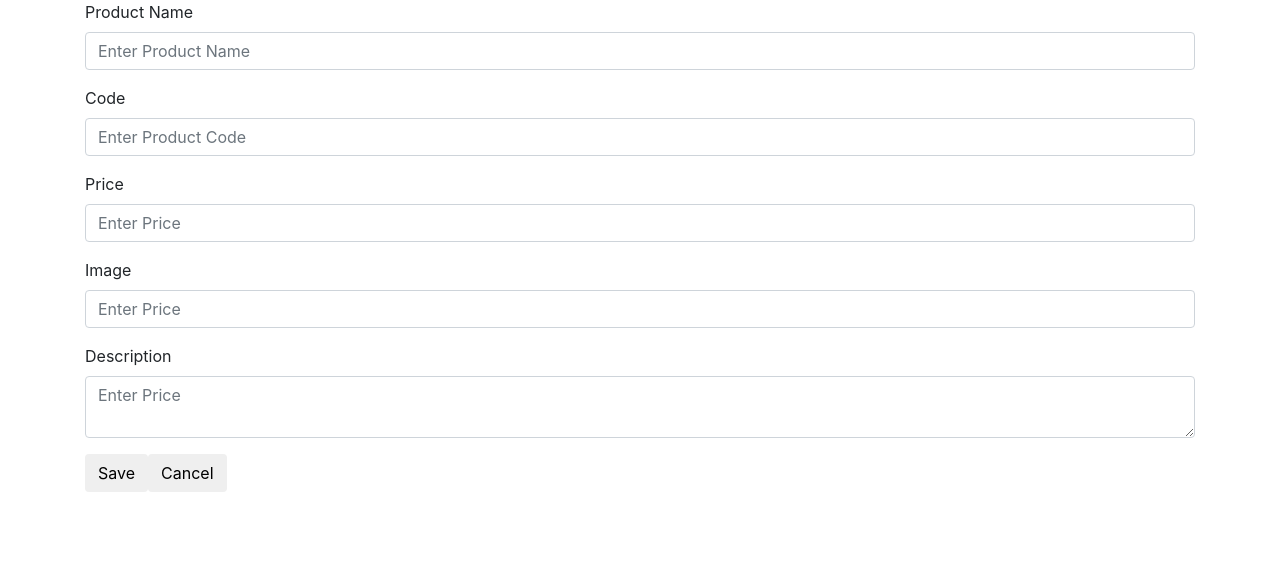
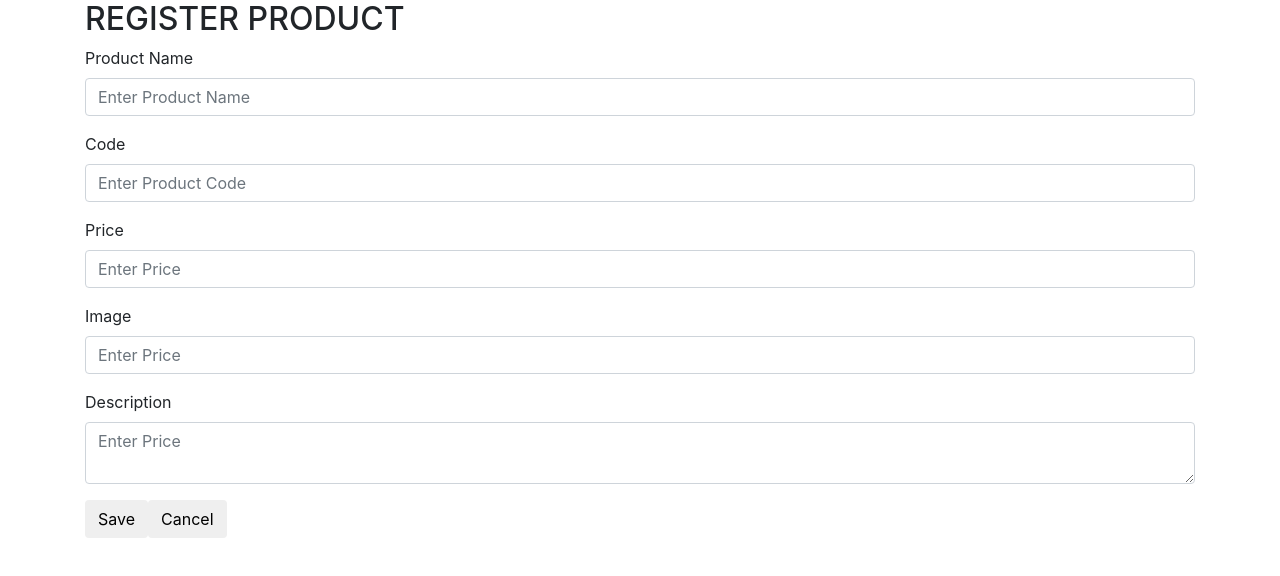
Before and after one commit to kapit4n/react-2reg, a React (Create React App) app: page / in a window 1280 px wide. Shown: the top 576 px of the page. Built offline with nearby package versions, Linux system fonts and the light colour scheme.

Commit message:
Adding register product title

```diff
--- a/src/comps/Product.js
+++ b/src/comps/Product.js
@@ -12,6 +12,7 @@ const Product = ({
   onChangeImage
 }) => (
   <form>
+    <h2 style={{ textTransform: "uppercase" }}>Register product</h2>
     <div className="form-group">
       <label>Product Name</label>
       <input
```
